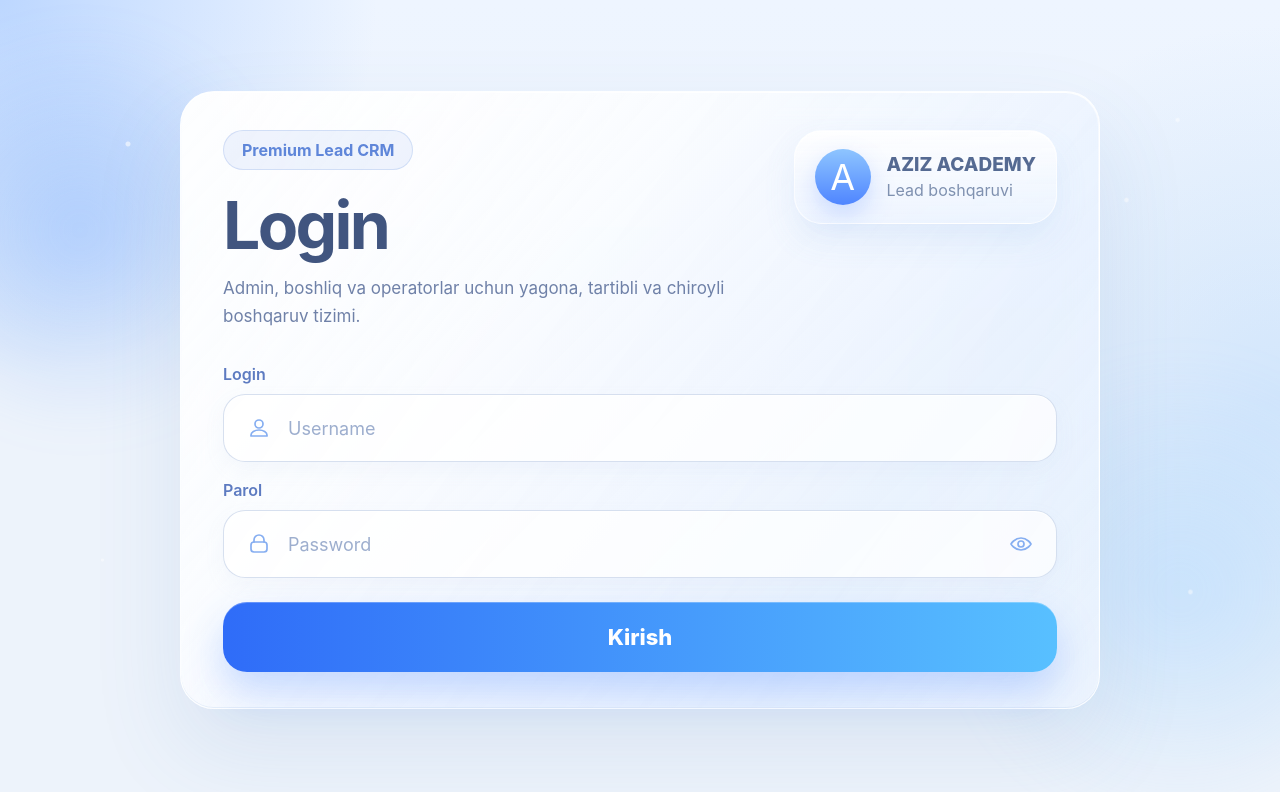
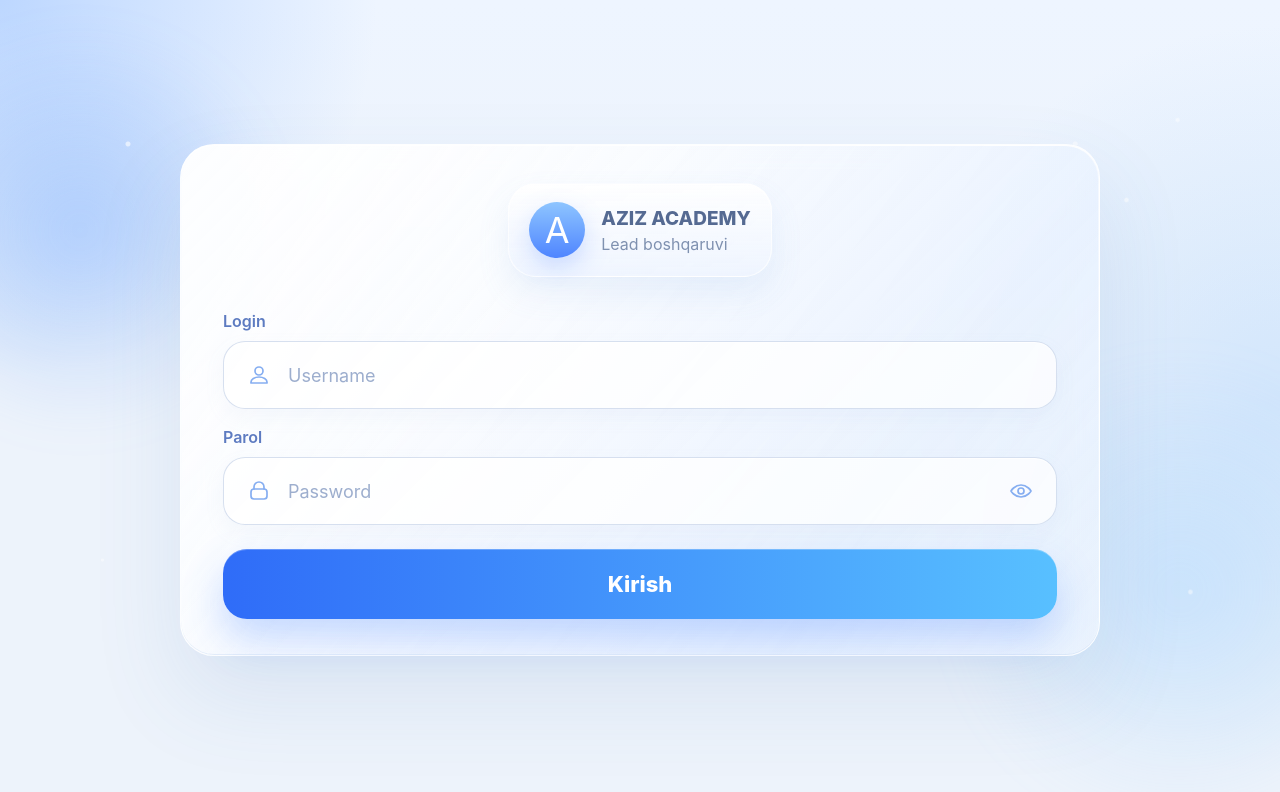
Before and after one commit to olimpiadaworld/azizacademyoperators, a Vue app in the folder frontend/: page /login in a window 1280 px wide. Shown: the top 792 px of the page. Built offline with nearby package versions, Linux system fonts and the light colour scheme; no server answers.

Commit message:
remove login page intro text

```diff
--- a/frontend/src/views/auth/LoginView.vue
+++ b/frontend/src/views/auth/LoginView.vue
@@ -7,15 +7,6 @@
     <section class="login-card">
       <div class="login-card__shine"></div>
       <div class="login-card__header">
-        <div class="login-card__intro">
-          <div class="login-card__badge">Premium Lead CRM</div>
-          <h1>Login</h1>
-          <p>
-            Admin, boshliq va operatorlar uchun yagona, tartibli va chiroyli
-            boshqaruv tizimi.
-          </p>
-        </div>
-
         <button
           class="login-brand"
           type="button"
@@ -208,7 +199,7 @@ async function submit() {
   position: relative;
   display: flex;
   align-items: flex-start;
-  justify-content: space-between;
+  justify-content: center;
   gap: 26px;
   margin-bottom: 34px;
 }
```
